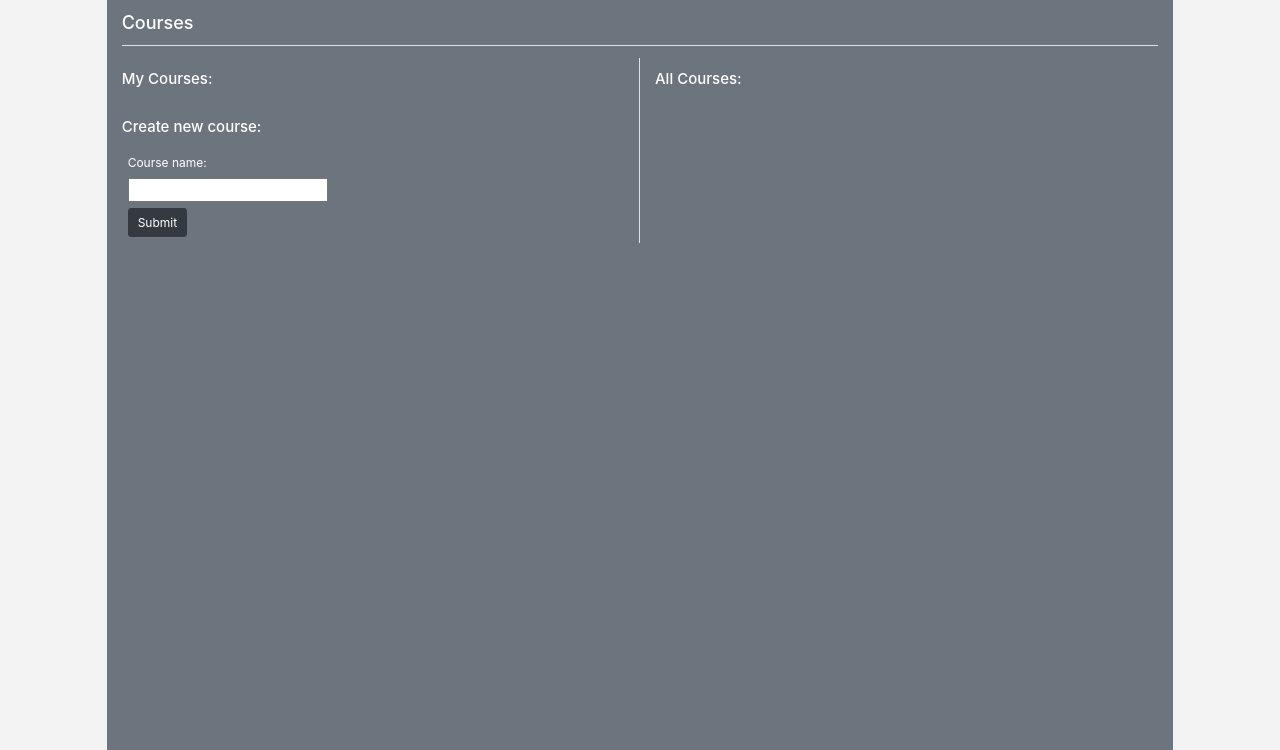
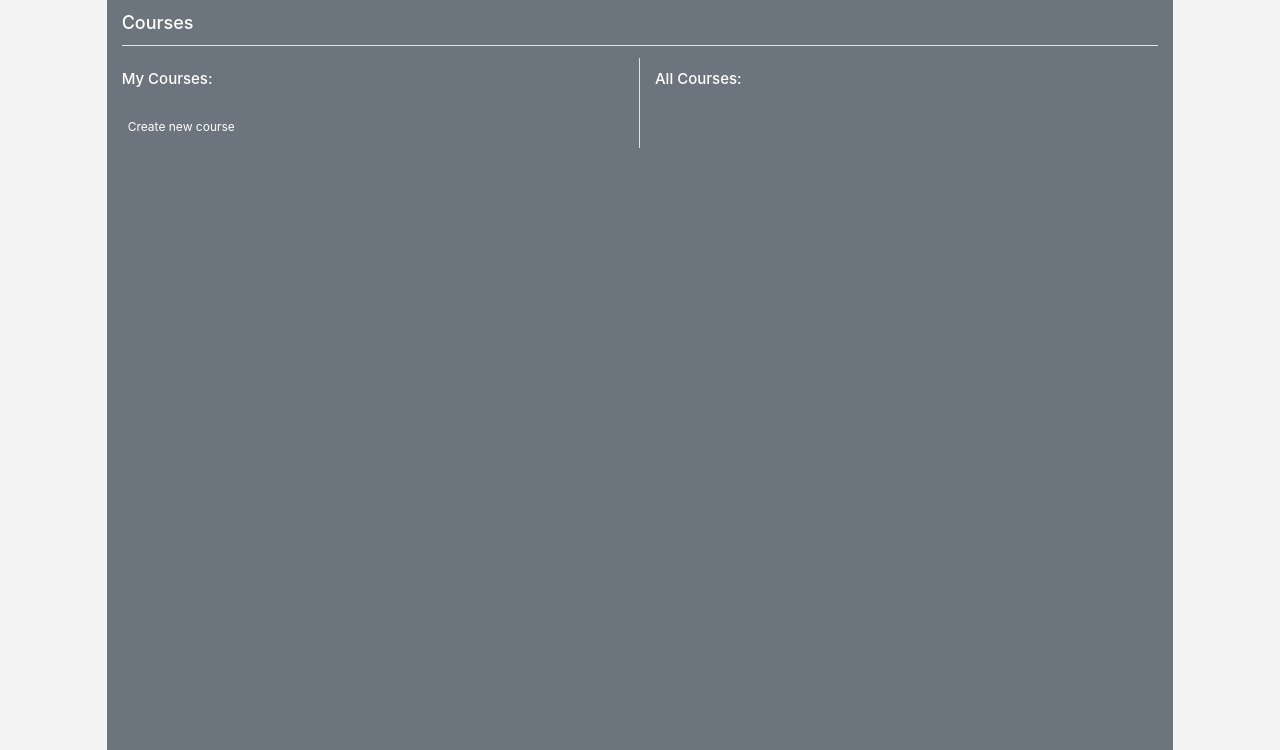
Before and after one commit to AndrewA111/ProjectWebApp, a Django app: page /question/courses/ in a window 1280 px wide. Shown: the part 50-800 px from the top of the page. Run offline with Django 3.2, Linux system fonts and the light colour scheme; the visitor is signed in with stand-in values (Sample User, id 1); data that the repository does not hold is empty; some libraries are stand-ins or nearby versions.

Commit message:
Revert "Updated course addition to using AJAX"
This reverts commit 92f7975370a52e65408992ed69ef054abfd5eae1.

```diff
--- a/question/urls.py
+++ b/question/urls.py
@@ -5,7 +5,7 @@ from question import views
 app_name = 'question'
 
 urlpatterns = [
-    # Content hierarchy: course > lesson > question
+    # Content hierarchy/navigation
     path('courses/', views.CourseListView.as_view(), name="course_list"),
     path('courses/<slug:course_slug>/', views.CourseView.as_view(), name="course"),
     path('courses/<slug:course_slug>/<slug:lesson_slug>/', views.LessonView.as_view(), name="lesson"),
@@ -15,8 +15,8 @@ urlpatterns = [
     # --- to be converted ---
     # path('courses/<slug:course_slug>/<slug:lesson_slug>/<slug:question_slug>/ajax/',
     #      views.question_ajax, name='question_ajax'),
-    path('create_course/', views.create_course, name='create_course'),
-    path('create_lesson/<slug:course_slug>/create_lesson/', views.create_lesson, name='create_lesson'),
+    path('courses/create_course/', views.create_course, name='create_course'),
+    path('courses/<slug:course_slug>/create_lesson/', views.create_lesson, name='create_lesson'),
 
     # Content ordering
     path('courses/<slug:course_slug>/<slug:lesson_slug>/move/<str:direction>/',
--- a/question/views.py
+++ b/question/views.py
@@ -75,7 +75,6 @@ class IndexView(View):
 
 class CourseListView(View):
 
-    # get list of courses
     def get(self, request):
 
         courses = Course.objects.all()
@@ -85,32 +84,6 @@ class CourseListView(View):
         }
 
         return render(request, 'question/courses.html', context=context_dict)
-
-    # create a new course
-    def post(self, request):
-
-        print(request.body)
-
-        # get course name
-        course_name = request.POST.get('courseName', None)
-
-        if course_name:
-
-            # create course
-            course = Course.objects.get_or_create(name=course_name, owner=request.user)
-            course[0].save()
-
-            course_json = serializers.serialize('json', [course[0], ])
-
-            # if course created, return details as json
-            if course[1]:
-                return HttpResponse(course_json, content_type="application/json")
-            # else course already existed, return none
-            else:
-                return HttpResponse(None)
-
-        else:
-            return HttpResponse(None)
 
 
 def create_course(request):
@@ -128,7 +101,7 @@ def create_course(request):
             'course': course
         }
 
-        return redirect(reverse('question:course',
+        return redirect(reverse('question:lesson_list',
                                 kwargs={'course_slug': course.slug}))
 
     if request.method == 'GET':
--- a/static/js/course-list-jquery.js
+++ /dev/null
@@ -1,42 +0,0 @@
-$(document).ready(function(){
-
-    $(document).on("click", "#submitNewCourse", function(){
-
-        // get submitted course name
-        var text = $("#newCourseInput").val();
-
-        // post new course name to server
-        $.ajax({
-            type: 'POST',
-            url: "/question/courses/",
-            data: {csrfmiddlewaretoken: document.getElementsByName('csrfmiddlewaretoken')[0].value,
-                    courseName: text},
-            success: function(response){
-
-                // if course created, update page
-                if(response != "None"){
-
-                    // get the new course object
-                    var courseObj = response[0].fields
-
-                    // clone link element and update with new details
-                    var clone = $("#templateLink").first().clone().removeClass("displayNone");
-                    $(clone.find("a")[0]).attr("href", "/question/courses/"+ courseObj.slug);
-                    $(clone.find("a")[0]).text(courseObj.name);
-
-
-                    // create an extra copy
-                    cloneB = clone.clone();
-
-                    // append both clones
-                    clone.appendTo("#allCoursesHolder");
-                    cloneB.appendTo("#ownerCourseHolder");
-                }
-
-
-            }
-        })
-
-    });
-
-});
--- a/templates/question/courses.html
+++ b/templates/question/courses.html
@@ -28,11 +28,10 @@
                             <div class="row pt-3">
                                 {% if perms.question.can_create %}
                                 <div class="col-md-6 border-right">
-                                    <div id="ownerCourseHolder">
                                     <h5 class="mt-3 mb-3">My Courses:</h5>
                                     {% for course in courses %}
                                         {% if course.owner == user %}
-                                                <div class="ownerLink col-md-8 bg-dark ml-3 mb-3 align-middle rounded">
+                                            <div class="col-md-8 bg-dark ml-3 mb-3 align-middle rounded">
                                                 <div class="row">
                                                     <p class="ml-2 mt-2 mb-2"><a href="/question/courses/{{ course.slug }}">{{ course.name }}</a></p>
                                                 </div>
@@ -40,26 +39,16 @@
 
                                         {% endif %}
                                     {% endfor %}
-                                    </div>
-
                                     <br/>
-                                    <h5>Create new course:</h5>
-
-                                    <div class="pt-2">
-                                        <div class="m-2">Course name:</div>
-                                        <div class="m-2"><input type="text" id="newCourseInput" name="newCourseInput"></div>
-                                        <div class="m-2"><a href="#" id="submitNewCourse" class="submitNewCourse btn btn-dark">Submit</a></div>
-                                    </div>
-
-
+                                    <p class="ml-2"><a href="/question/courses/create_course">Create new course</a></p>
 <!--                                <hr/>-->
                                 </div>
 
                             {% endif %}
-                                <div id="allCoursesHolder" class="col-md-6">
+                                <div class="col-md-6">
                                     <h5 class="mt-3 mb-3">All Courses:</h5>
                                     {% for course in courses %}
-                                    <div class="allLink col-md-8 bg-dark ml-3 mb-3 align-middle rounded">
+                                    <div class="col-md-8 bg-dark ml-3 mb-3 align-middle rounded">
                                         <div class="row">
                                             <p class="ml-2 mt-2 mb-2"><a href="/question/courses/{{ course.slug }}">{{ course.name }}</a></p>
                                         </div>
@@ -81,20 +70,4 @@
             </div>
 
         </div>
-
-        <div id="templateLink" class="displayNone col-md-8 bg-dark ml-3 mb-3 align-middle rounded">
-            <div class="row">
-                <p class="ml-2 mt-2 mb-2"><a href="/question/courses/{{ course.slug }}">{{ course.name }}</a></p>
-            </div>
-        </div>
-
-        <!--    - JQuery - -->
-        <script src="https://code.jquery.com/jquery-3.5.1.js"
-          integrity="sha256-QWo7LDvxbWT2tbbQ97B53yJnYU3WhH/C8ycbRAkjPDc="
-          crossorigin="anonymous">></script>
-
-<!--    JQuery functions for questions.html-->
-    <script src="{% static 'js/course-list-jquery.js' %}" crossorigin="anonymous"></script>
-
-{% csrf_token %}
 {% endblock %}
--- a/templates/question/createCourse.html
+++ b/templates/question/createCourse.html
@@ -13,7 +13,7 @@
     <br/>
     <h3>Create a New Course:</h3>
     <br/>
-    <form id="course_form" method="post" action="/question/create_course/">
+    <form id="course_form" method="post" action="/question/courses/create_course/">
         {% csrf_token %}
         {% for hidden in form.hidden_fields %}
             {{ hidden }}
```
Lines whose indentation alone changed are shown as unchanged.
